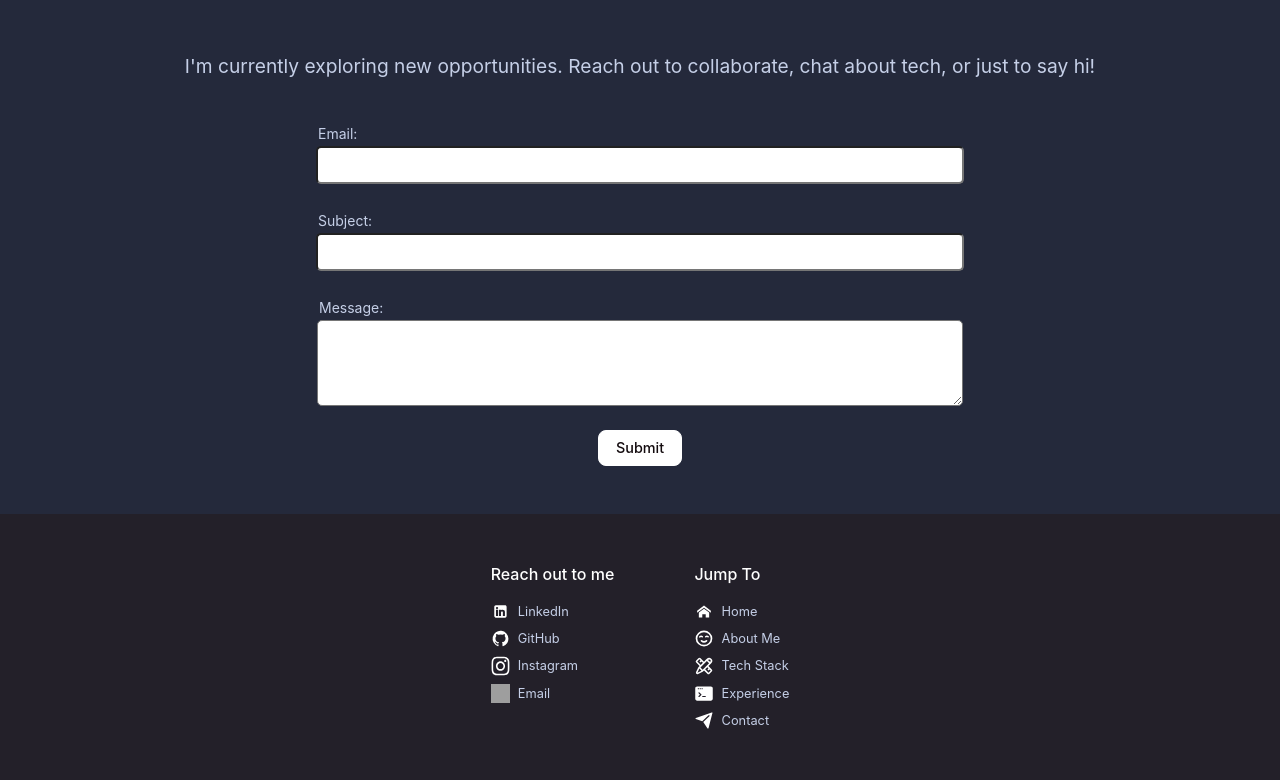
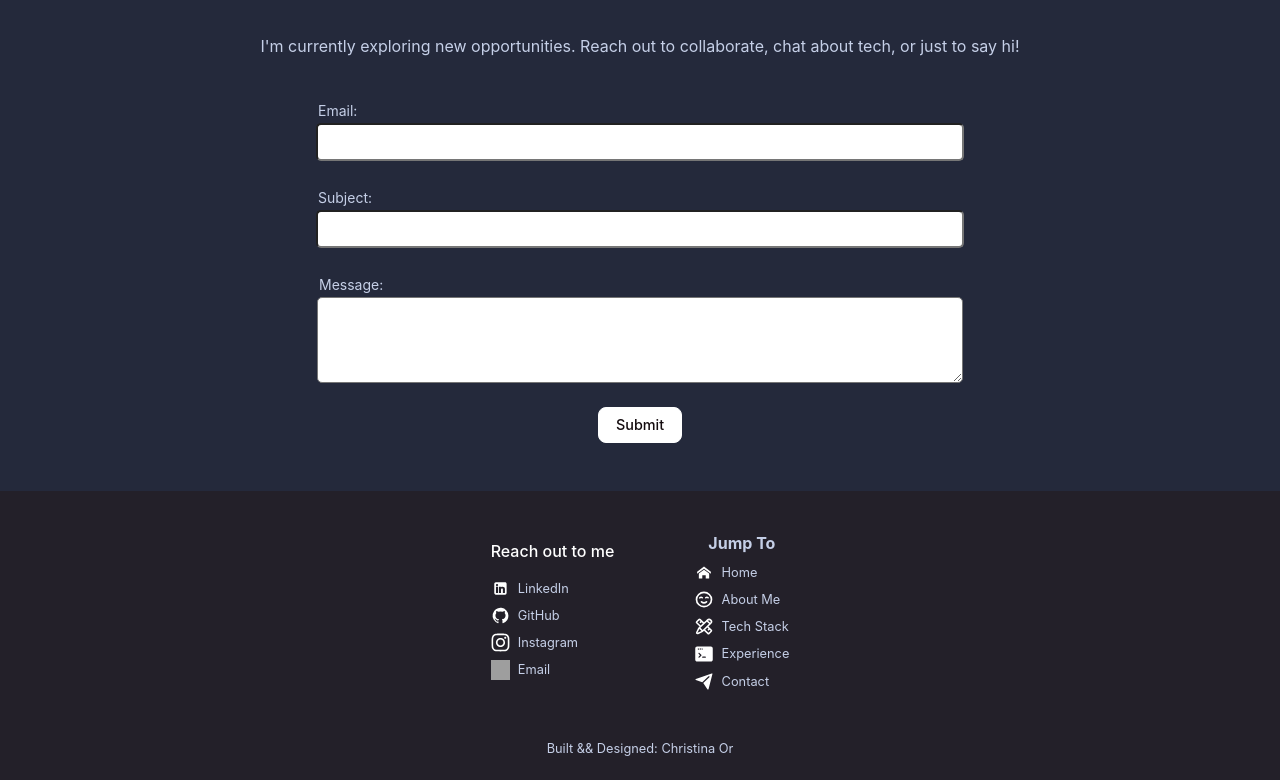
Before and after one commit to christinaor/christinaor.github.io, a React (Vite) app: page / in a window 1280 px wide. Shown: the part 3340-4120 px from the top of the page. Built offline with nearby package versions, Linux system fonts and the light colour scheme; grey boxes are pictures that could not be loaded.

Commit message:
Fix mobile font size

```diff
--- a/src/components/About/styles.module.scss
+++ b/src/components/About/styles.module.scss
@@ -11,7 +11,7 @@
   // margin: 3rem 0;
   padding: 2rem 2rem 3rem;
 
-  font-size: 1.2rem;
+  // font-size: 1.2rem;
   background-color: $mainBodyBackgroundBlack;
   box-shadow: 0 0 1rem 0 $mainTextColorBlack;
 }
--- a/src/components/Contact/styles.module.scss
+++ b/src/components/Contact/styles.module.scss
@@ -9,7 +9,7 @@
   // min-height: 5rem;
   padding: 2rem 3rem 3rem;
 
-  font-size: 1.2rem;
+  // font-size: 1.2rem;
 }
 
 .contactBlurb {
--- a/src/components/Experiences/styles.module.scss
+++ b/src/components/Experiences/styles.module.scss
@@ -10,6 +10,7 @@
   padding: 2rem 0 3rem;
   min-height: 30rem;
 
+  color: $mainHeaderColor;
   background-color: $mainBodyBackgroundBlack;
   box-shadow: 0 0 1rem 0 $mainTextColorBlack;
 }
--- a/src/components/Footer/Footer.jsx
+++ b/src/components/Footer/Footer.jsx
@@ -46,7 +46,7 @@ export default function Footer() {
         </div>
 
         <div>
-          <h3>Jump To</h3>
+          <h4>Jump To</h4>
           <ul className={styles.jumpToLinks}>
             <li>
               <a href="#home">
--- a/src/components/Footer/styles.module.scss
+++ b/src/components/Footer/styles.module.scss
@@ -16,6 +16,20 @@
   color: $mainHeaderColor;
   font-size: 1.4rem;
   font-weight: 700;
+}
+
+.footer h4 {
+  margin: 0.5rem;
+  padding: 0;
+
+  text-align: center
+}
+
+.links {
+  display: flex;
+  flex-direction: column;
+
+  gap: 1rem;
 }
 
 .jumpToLinks li img{
```
